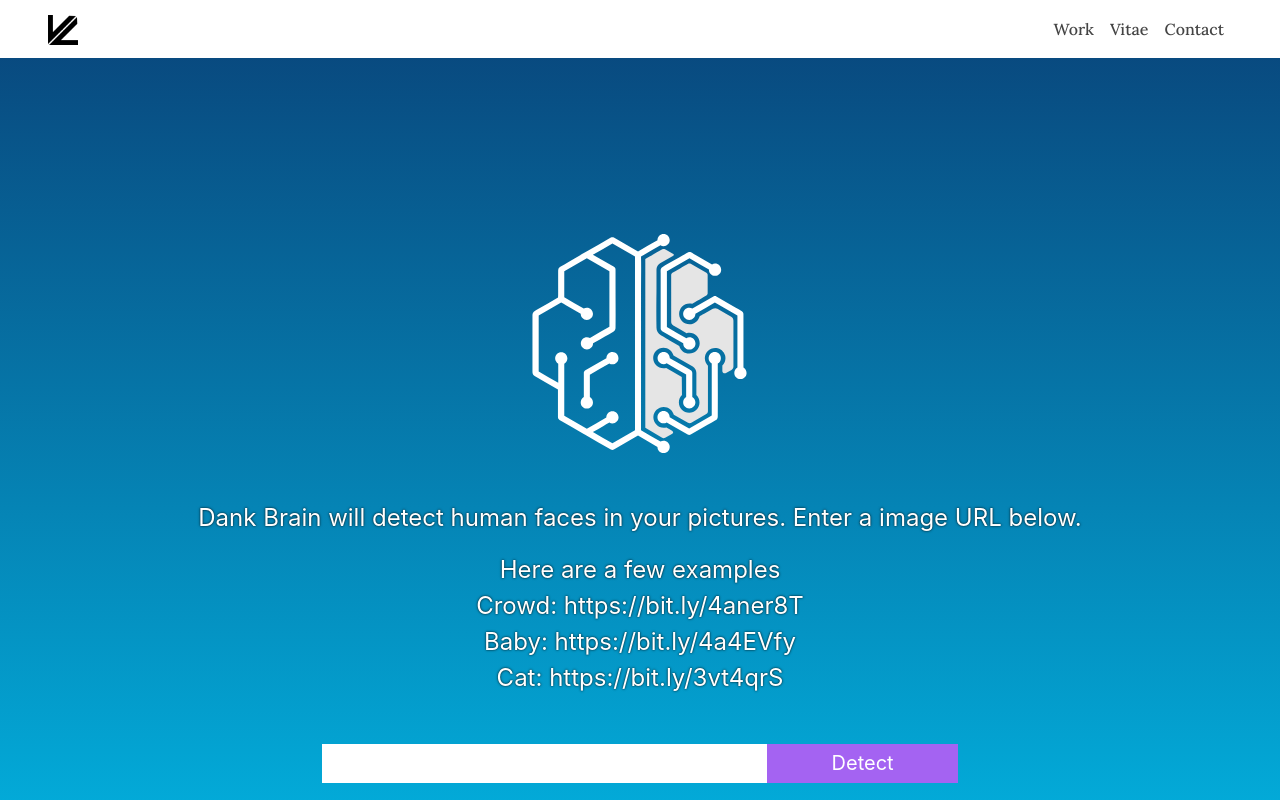
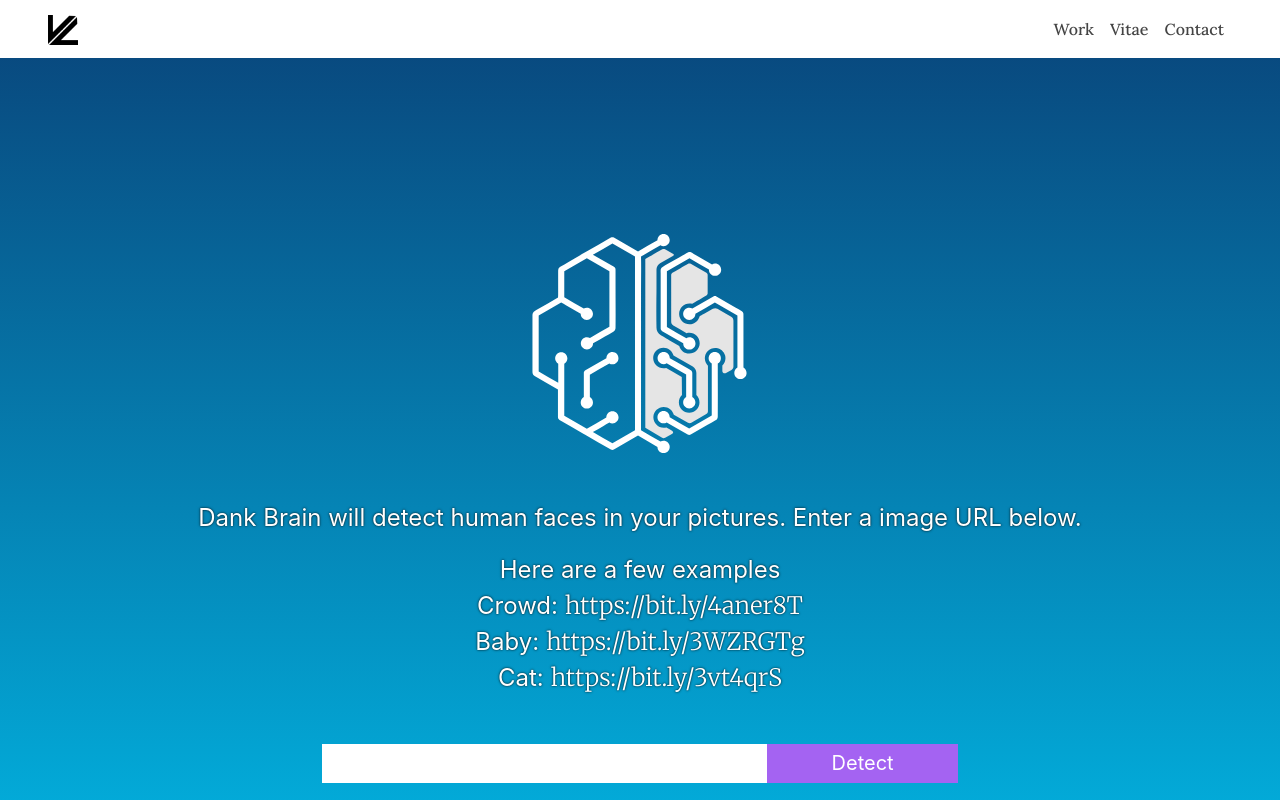
Before and after one commit to SinisterChef/facerecognitionbrain, a React (Create React App) app: page / in a window 1280 px wide. Shown: the top 800 px of the page. Built offline with nearby package versions, Linux system fonts and the light colour scheme.

Commit message:
Fixing baby bitly and adding CopyLink component

```diff
--- a/src/App.css
+++ b/src/App.css
@@ -8,6 +8,16 @@ h1, h2, h5, nav a {
   z-index: 5;
 	font-family: 'Lora', serif;
 	color: #444;
+}
+
+body a {
+  color: #fff;
+  text-decoration: none;
+}
+
+body a:hover {
+  color: #fff;
+  text-decoration: underline;
 }
 
 .App {
--- /dev/null
+++ b/src/components/CopyLink/CopyLink.css
@@ -0,0 +1,13 @@
+.popup {
+    position: fixed;
+    bottom: 50vh;
+    left: 50%;
+    transform: translateX(-50%);
+    background-color: rgba(0, 0, 0, 0.7);
+    color: white;
+    padding: 10px 20px;
+    border-radius: 5px;
+    opacity: 1;
+    transition: opacity 0.5s ease-out;
+    z-index: 1000;
+  }
--- /dev/null
+++ b/src/components/CopyLink/CopyLink.js
@@ -0,0 +1,27 @@
+import React, { useState } from 'react';
+import './CopyLink.css';
+
+const CopyLink = ({ url }) => {
+  const [showPopup, setShowPopup] = useState(false);
+
+  const handleCopy = (event) => {
+    event.preventDefault();
+    navigator.clipboard.writeText(url).then(() => {
+      setShowPopup(true);
+      setTimeout(() => {
+        setShowPopup(false);
+      }, 1000);
+    });
+  };
+
+  return (
+    <>
+      <a href="#" onClick={handleCopy} className="copy-link">
+        {url}
+      </a>
+      {showPopup && <div className="popup">URL copied to clipboard</div>}
+    </>
+  );
+};
+
+export default CopyLink;
--- a/src/components/ImageLinkForm/ImageLinkForm.js
+++ b/src/components/ImageLinkForm/ImageLinkForm.js
@@ -1,5 +1,6 @@
 import React from 'react';
 import './ImageLinkForm.css';
+import CopyLink from '../CopyLink/CopyLink';
 
 //destructing the prop so we don't need to use props.onInputChange everytime its just onInputChange
 const ImageLinkForm = ({ onInputChange, onButtonSubmit }) => {
@@ -7,9 +8,9 @@ const ImageLinkForm = ({ onInputChange, onButtonSubmit }) => {
         <div className='f3'>
             <p className='white text-shadow'>Dank Brain will detect human faces in your pictures. Enter a image URL below.</p>
             <p className='white text-shadow'>Here are a few examples <br />
-            Crowd: https://bit.ly/4aner8T <br />
-            Baby: https://bit.ly/4a4EVfy <br />
-            Cat: https://bit.ly/3vt4qrS
+            Crowd: <CopyLink url="https://bit.ly/4aner8T" /> <br />
+            Baby: <CopyLink url="https://bit.ly/3WZRGTg" /> <br />
+            Cat: <CopyLink url="https://bit.ly/3vt4qrS" />
             </p>
             <div className='center'>
                 <div className='pa4 br3 center form'>
```
